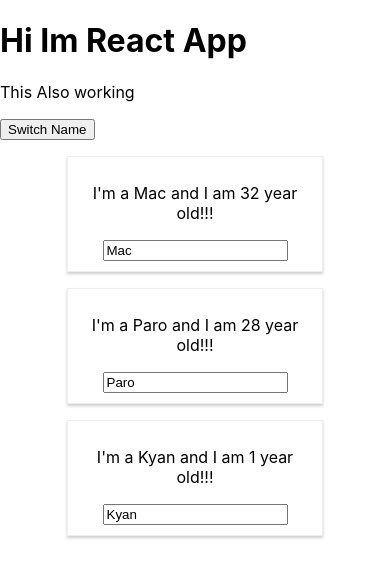
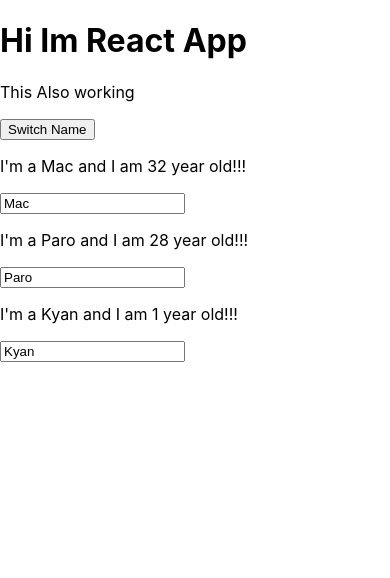
Before and after one commit to macDad/React-The-Complete-Guide, a React app in the folder react-complete-guide/: page / in a window 390 px wide. Both pictures are taken after a click on the button "Switch Name". Shown: the top 578 px of the page. Built offline with nearby package versions, Linux system fonts and the light colour scheme.

Commit message:
74. CSS Modules & Media Queries

```diff
--- a/react-complete-guide/src/Person/Person.css
+++ b/react-complete-guide/src/Person/Person.css
@@ -1,4 +1,4 @@
-/*.Person {
+.Person {
     width: 60%;
     margin: 16px auto;
     border: 1px solid #eeeeee;
@@ -11,4 +11,4 @@
     .Person {
         width: 450px;
     }
-}*/
+}
--- a/react-complete-guide/src/Person/Person.js
+++ b/react-complete-guide/src/Person/Person.js
@@ -1,19 +1,7 @@
 import React from "react";
-import './Person.css';
-import styled from "styled-components";
+import classes from './Person.css';
 
-const StyleDiv = styled.div`
-    width: 60%;
-    margin: 16px auto;
-    border: 1px solid #eeeeee;
-    box-shadow: 0 2px 3px #cccccc;
-    padding: 10px;
-    text-align: center;
 
-    @media (min-width: 500px) {
-        width: 450px;
-    }
-`;
 const person = (props) => {
     const style = {
         '@media (min-width: 500px)': {
@@ -22,13 +10,13 @@
     };
 
     return (
-        <StyleDiv>
+        <div className={classes.Person}>
             < p onClick={props.click}>
                 I'm a {props.name} and I am {props.age} year old!!!
             </p>
             < p> {props.children}</p>
             <input type={"text"} onChange={props.changed} value={props.name}/>
-        </StyleDiv>
+        </div>
     );
 };
 
```
Also changed, not shown: 2 other files (tests, documents, lock files or other folders).
